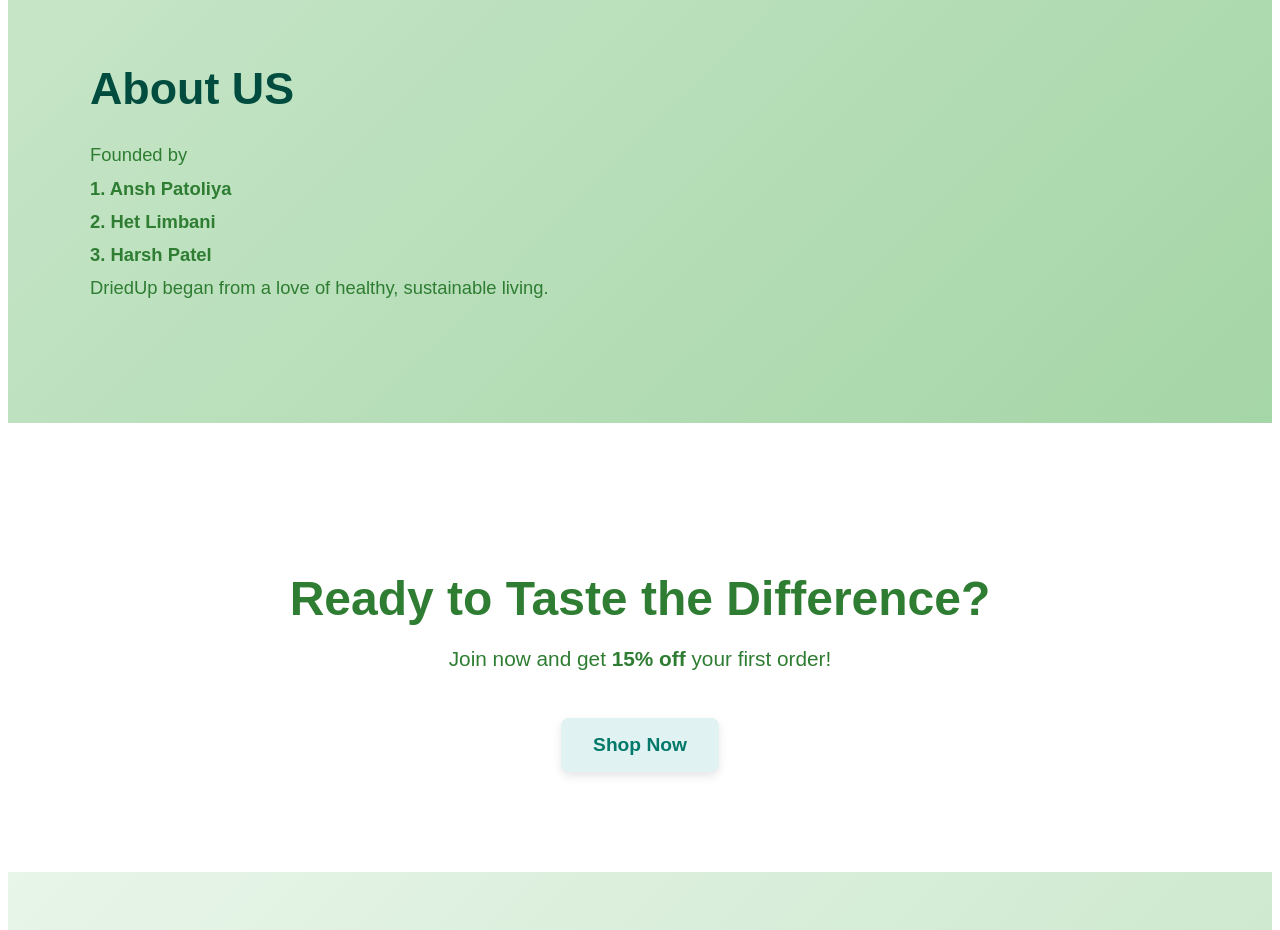
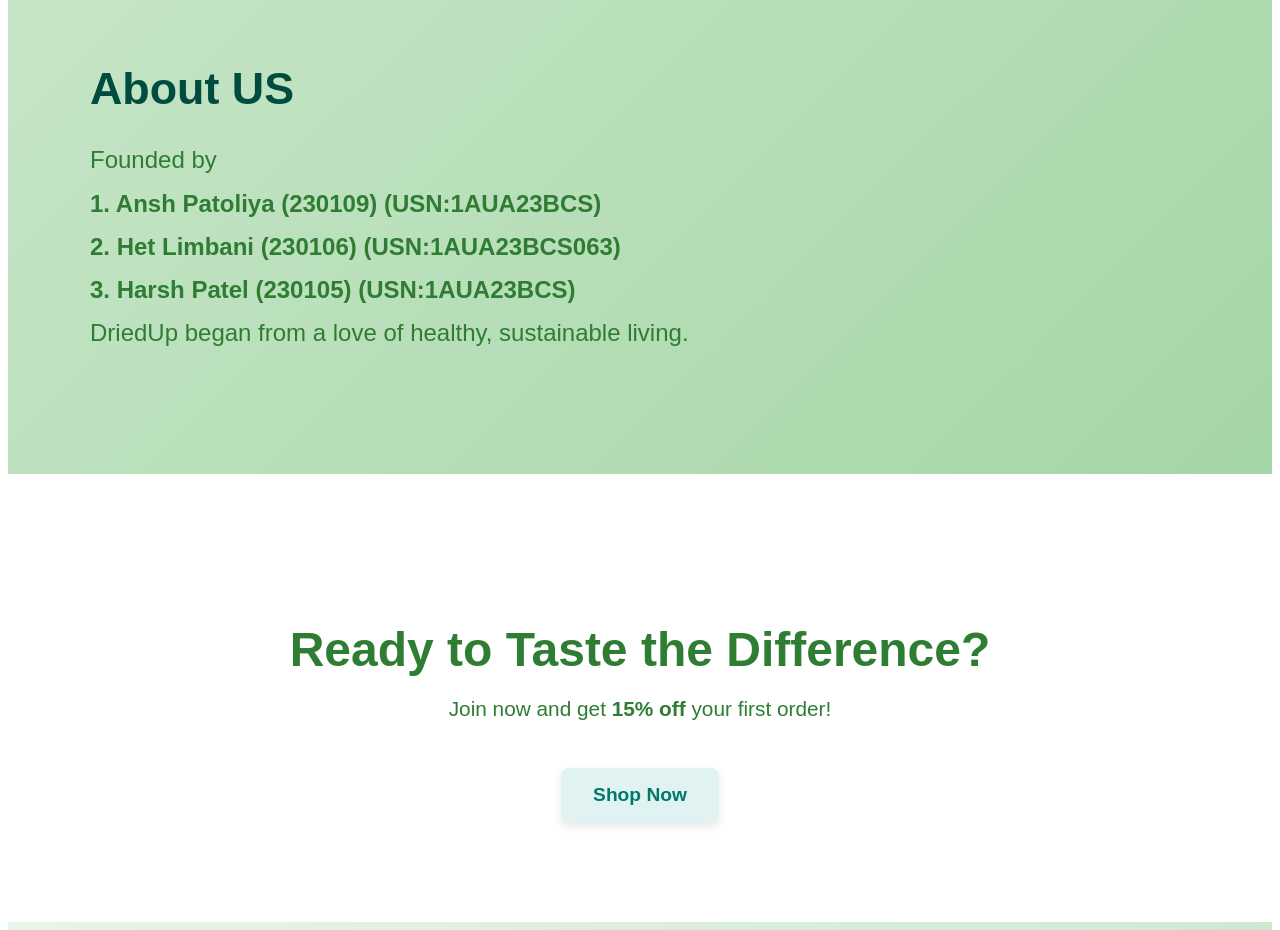
Before and after one commit to Patelharsh6/BMC-DriedUp, a React (Vite) app in the folder Frontend/: page / in a window 1280 px wide. Shown: the part 2700-3630 px from the top of the page. Built offline with nearby package versions, Linux system fonts and the light colour scheme.

Commit message:
Edit page

```diff
--- a/Frontend/src/LandingPage.css
+++ b/Frontend/src/LandingPage.css
@@ -473,7 +473,7 @@
 
 .about-info p {
     margin: 0 auto 1.2rem auto;
-    font-size: 1.15rem;
+    font-size: 1.5rem;
     line-height: 1.8;
     color: #2e7d32;
 }
--- a/Frontend/src/LandingPage.jsx
+++ b/Frontend/src/LandingPage.jsx
@@ -113,7 +113,7 @@
           <div className="about-info">
             <h3 className="section-head">About US</h3>
             <p>
-              Founded by <br/><strong>1. Ansh Patoliya</strong><br/><strong>2. Het Limbani</strong><br/> <strong>3. Harsh Patel</strong><br/>
+              Founded by <br/><strong>1. Ansh Patoliya (230109) (USN:1AUA23BCS)</strong><br/><strong>2. Het Limbani (230106) (USN:1AUA23BCS063)</strong><br/> <strong>3. Harsh Patel (230105) (USN:1AUA23BCS)</strong><br/>
               DriedUp began from a love of healthy, sustainable living.
             </p>
           </div>
```
